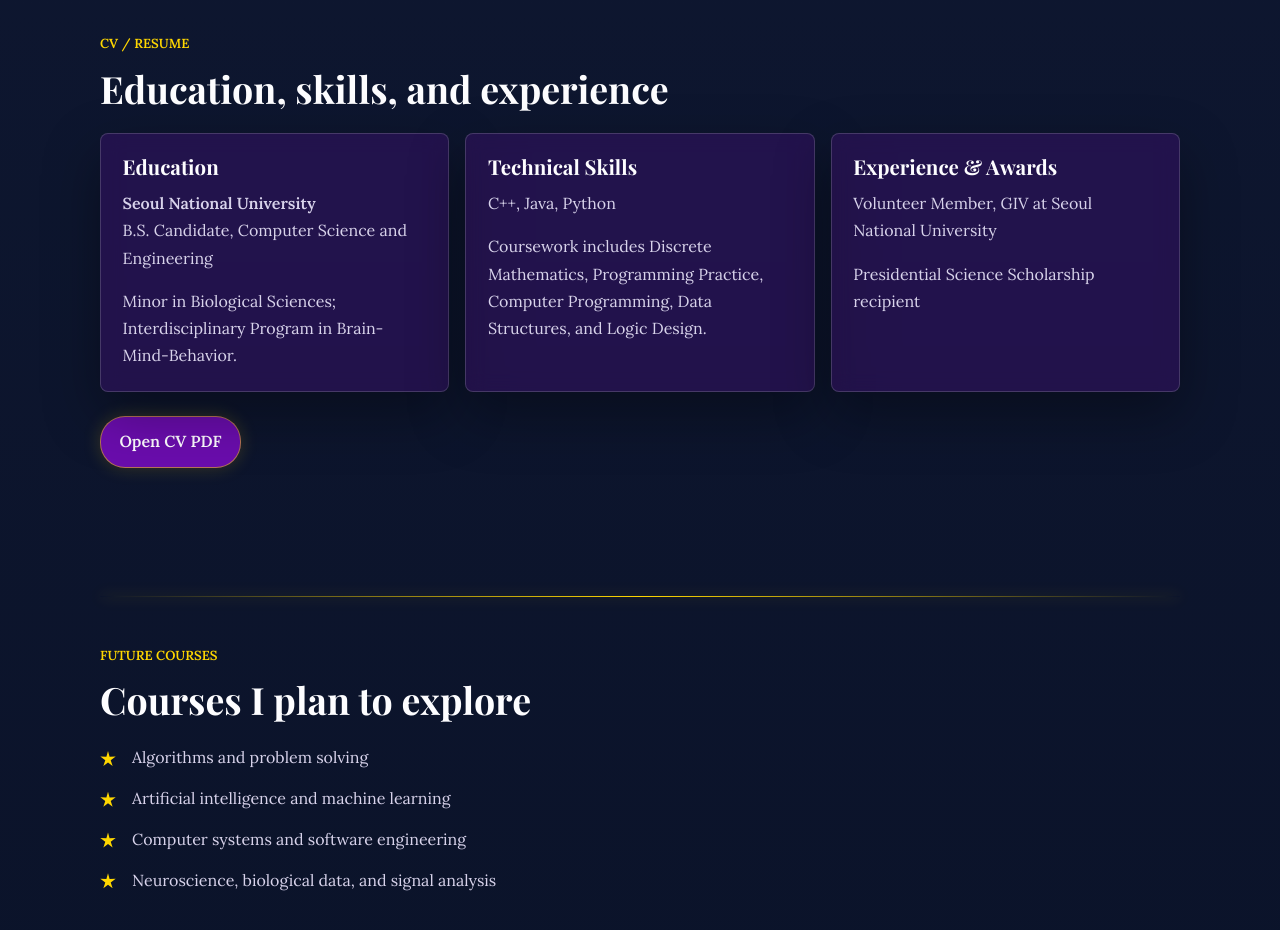
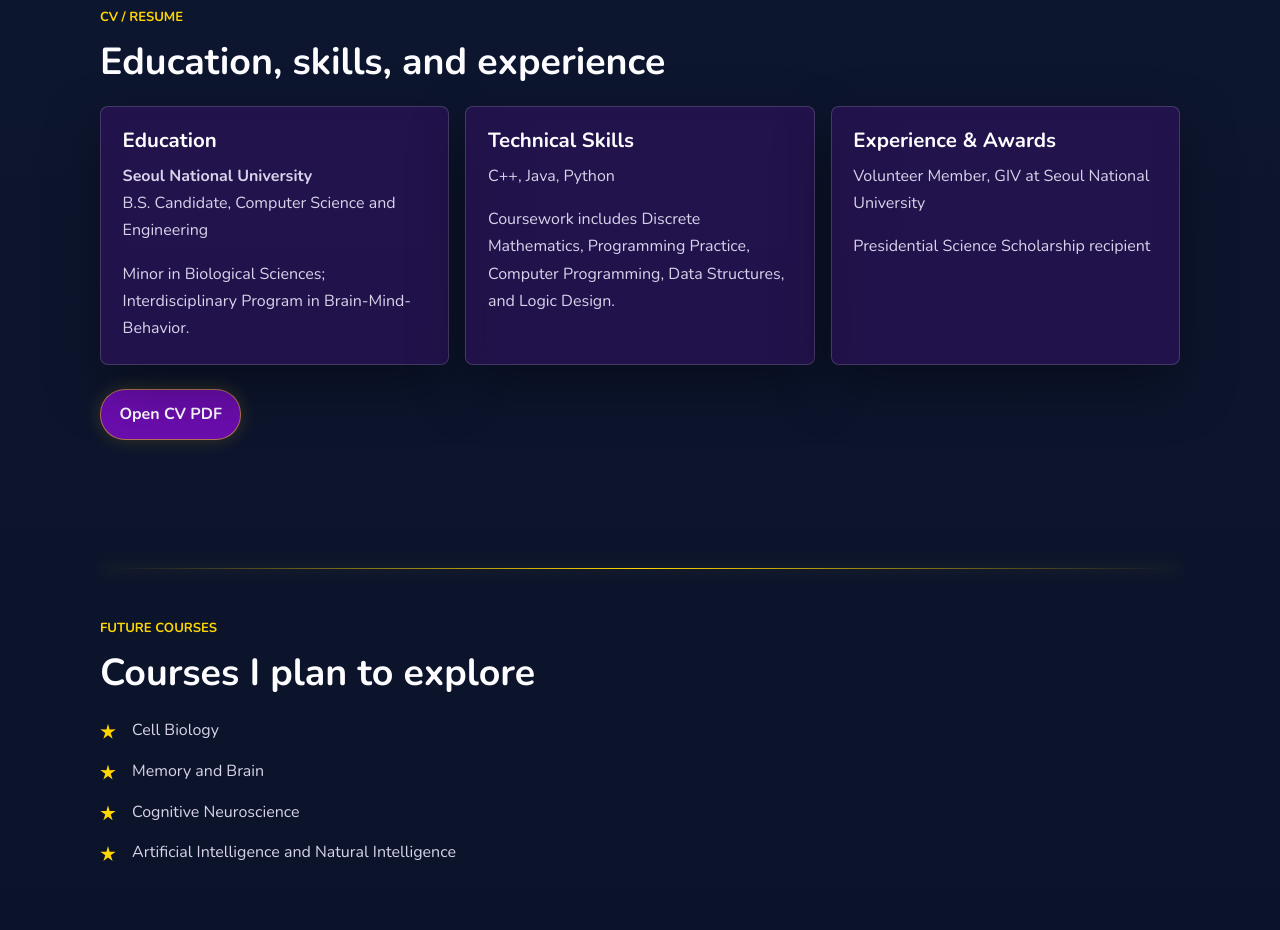
Before and after one commit to juliejueun/juliejueun.github.io, a plain HTML site: page index.html in a window 1280 px wide. Shown: the part 1800-2730 px from the top of the page. Drawn offline with nearby package versions, Linux system fonts and the light colour scheme.

Commit message:
Update courses and typography

```diff
--- a/index.html
+++ b/index.html
@@ -11,7 +11,7 @@
     <link rel="preconnect" href="https://fonts.googleapis.com">
     <link rel="preconnect" href="https://fonts.gstatic.com" crossorigin>
     <link
-      href="https://fonts.googleapis.com/css2?family=Lora:wght@400;500;600&family=Playfair+Display:wght@700;800&display=swap"
+      href="https://fonts.googleapis.com/css2?family=Nunito:wght@400;500;600;700;800&display=swap"
       rel="stylesheet"
     >
     <link rel="stylesheet" href="styles.css">
@@ -163,10 +163,10 @@
           <h2 id="courses-title">Courses I plan to explore</h2>
         </div>
         <ul class="sun-list">
-          <li>Algorithms and problem solving</li>
-          <li>Artificial intelligence and machine learning</li>
-          <li>Computer systems and software engineering</li>
-          <li>Neuroscience, biological data, and signal analysis</li>
+          <li>Cell Biology</li>
+          <li>Memory and Brain</li>
+          <li>Cognitive Neuroscience</li>
+          <li>Artificial Intelligence and Natural Intelligence</li>
         </ul>
       </section>
 
--- a/styles.css
+++ b/styles.css
@@ -28,7 +28,9 @@
   background:
     linear-gradient(180deg, var(--midnight) 0%, var(--midnight-deep) 100%);
   color: var(--starlight);
-  font-family: Lora, Georgia, "Times New Roman", serif;
+  font-family:
+    Nunito, ui-rounded, ui-sans-serif, system-ui, -apple-system, BlinkMacSystemFont, "Segoe UI",
+    Arial, sans-serif;
   font-size: 1rem;
   line-height: 1.7;
 }
@@ -114,7 +116,6 @@
 
 .brand {
   color: var(--starlight);
-  font-family: "Playfair Display", Georgia, serif;
   font-size: 1.35rem;
   font-weight: 800;
   text-decoration: none;
@@ -201,7 +202,6 @@
 h2,
 h3 {
   color: var(--starlight);
-  font-family: "Playfair Display", Georgia, serif;
   line-height: 1.1;
 }
 
```
Also changed, not shown: 1 other file.
